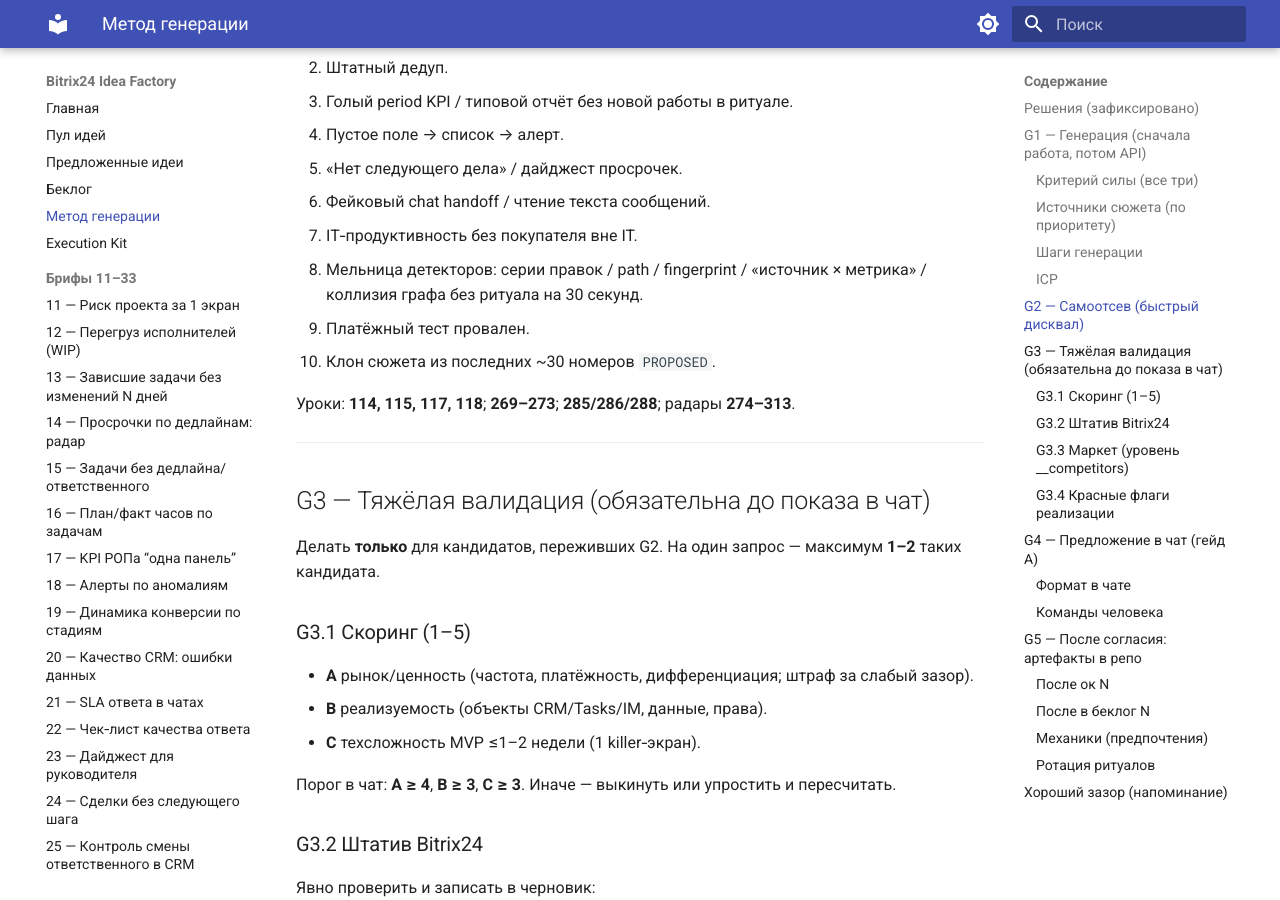
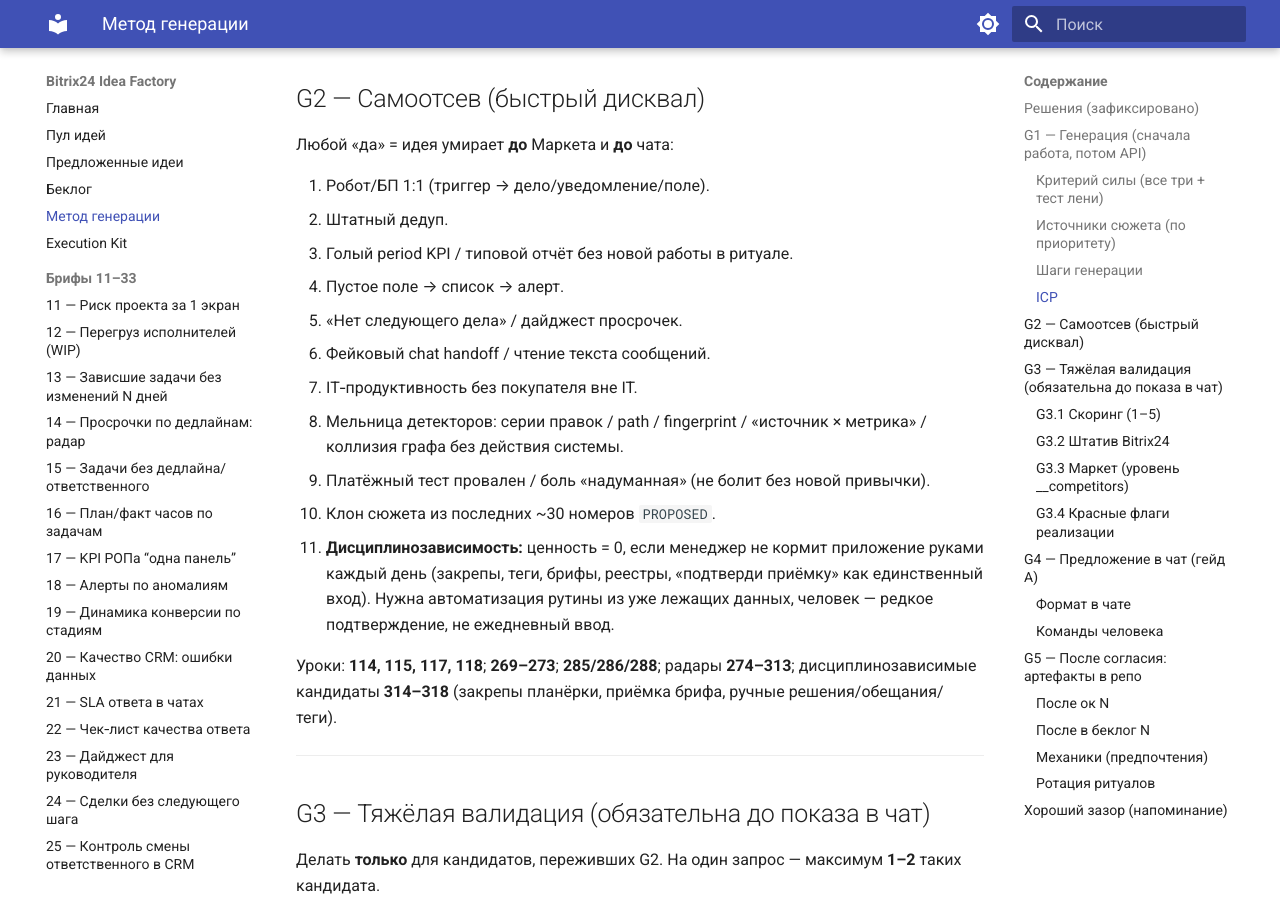
Before and after one commit to grinkevich-dima/b24-idea-factory, an MkDocs documentation site: the page built from docs/idea-briefs/IDEA_METHOD.md, in a window 1280 px wide and 900 px high, scrolled down 1943 px. Built offline with MkDocs 1.6.1 and Material for MkDocs 9.7.7, drawn with Linux system fonts in a browser that asks for light colours; some of the changed text lies outside the part shown.

Commit message:
Reject discipline-dependent ideas; require lazy-manager test
314-318 fail: invented rituals and zero value without daily fill-in.
Prefer automating routine from existing CRM data over new forms.

Co-authored-by: grinkevich-dima <grinkevich-dima@users.noreply.github.com>

```diff
--- a/docs/idea-briefs/IDEA_METHOD.md
+++ b/docs/idea-briefs/IDEA_METHOD.md
@@ -32,11 +32,14 @@ flowchart TD
 
 ## G1 — Генерация (сначала работа, потом API)
 
-### Критерий силы (все три)
+### Критерий силы (все три + тест лени)
 
-1. **Сцена** — конкретный человек в конкретный момент.
+1. **Сцена** — конкретный человек в конкретный момент; боль узнаваема без «заведите новую привычку».
 2. **Платёжный тест** — ценность одной фразой без аналитического жаргона.
 3. **Зазор vs коробка** — не закрывается экраном / роботом / БП / фильтром / типовым отчётом / чатом / Excel.
+4. **Тест ленивого менеджера** — неделю никто не заполняет ничего нового → польза из уже лежащих данных CRM всё ещё есть. Иначе дисквал.
+
+**Цель продукта:** снимать рутину (собрать / создать / перенести / подготовить следующий шаг из уже произошедшего), а не добавлять ежедневные формы.
 
 ### Источники сюжета (по приоритету)
 
@@ -73,11 +76,12 @@ flowchart TD
 5. «Нет следующего дела» / дайджест просрочек.
 6. Фейковый chat handoff / чтение текста сообщений.
 7. IT‑продуктивность без покупателя вне IT.
-8. Мельница детекторов: серии правок / path / fingerprint / «источник × метрика» / коллизия графа без ритуала на 30 секунд.
-9. Платёжный тест провален.
+8. Мельница детекторов: серии правок / path / fingerprint / «источник × метрика» / коллизия графа без действия системы.
+9. Платёжный тест провален / боль «надуманная» (не болит без новой привычки).
 10. Клон сюжета из последних ~30 номеров `PROPOSED`.
+11. **Дисциплинозависимость:** ценность = 0, если менеджер не кормит приложение руками каждый день (закрепы, теги, брифы, реестры, «подтверди приёмку» как единственный вход). Нужна автоматизация рутины из уже лежащих данных, человек — редкое подтверждение, не ежедневный ввод.
 
-Уроки: **114, 115, 117, 118**; **269–273**; **285/286/288**; радары **274–313**.
+Уроки: **114, 115, 117, 118**; **269–273**; **285/286/288**; радары **274–313**; дисциплинозависимые кандидаты **314–318** (закрепы планёрки, приёмка брифа, ручные решения/обещания/теги).
 
 ---
 
@@ -198,6 +202,7 @@ API‑таблица A–J — справочник в конце файла ski
 
 ## Хороший зазор (напоминание)
 
-- Меняет ритуал за ~1 минуту в B24.
-- Не сводится к уведомлению робота или фильтру «как есть».
+- Меняет исход ритуала за ~1 минуту **или снимает рутину вовсе**.
+- Не сводится к уведомлению робота, фильтру «как есть» или новой форме на каждый день.
+- Работает на данных, которые менеджер **уже** оставляет в B24 (стадии, дела, товары, смены ответственного, даты).
 - Покупатель объяснит коллеге своими словами.
```
Also changed, not shown: .cursor/skills/b24-idea-factory/SKILL.md (+4 -3 lines), docs/idea-briefs/PROPOSED.md (+1 -0 lines).
